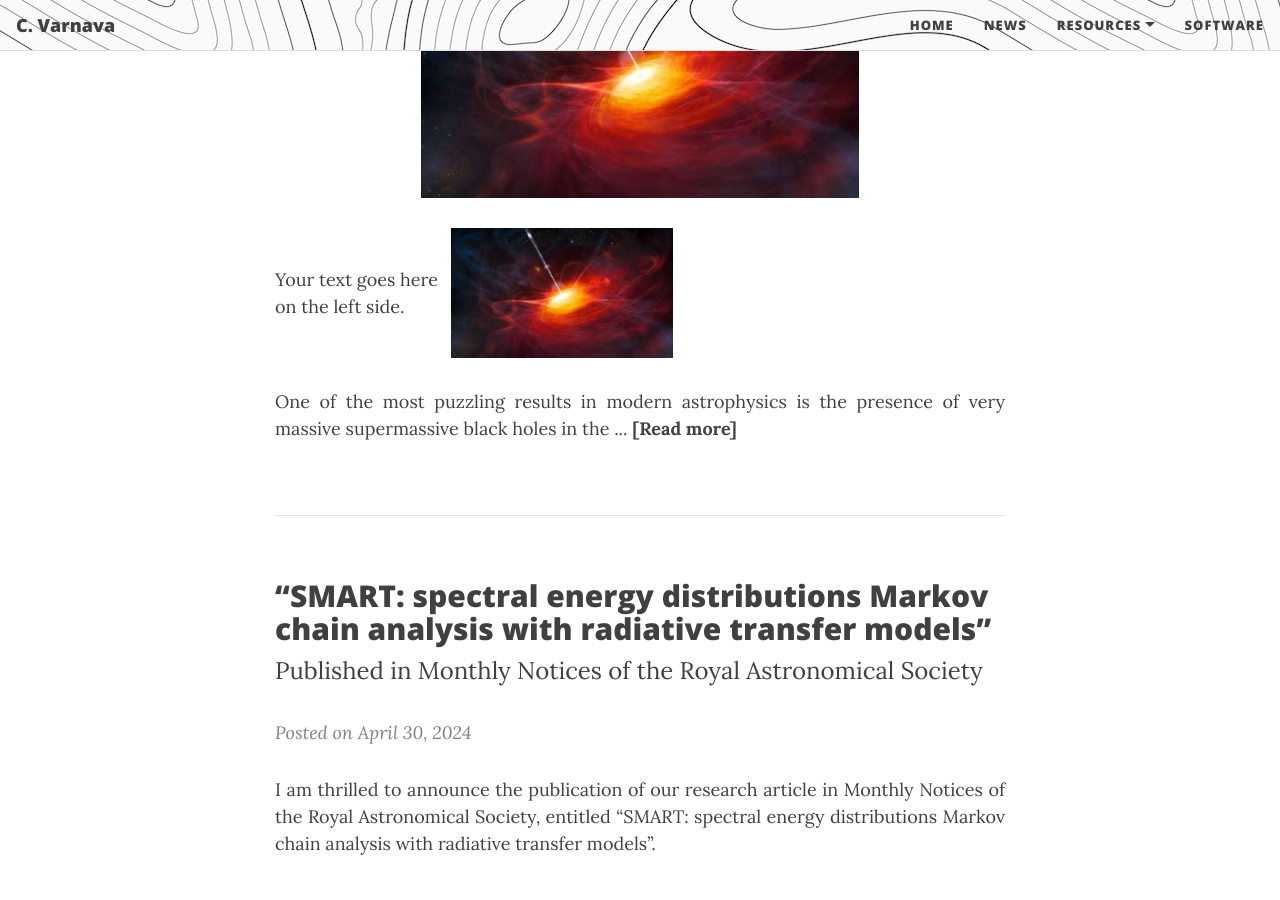
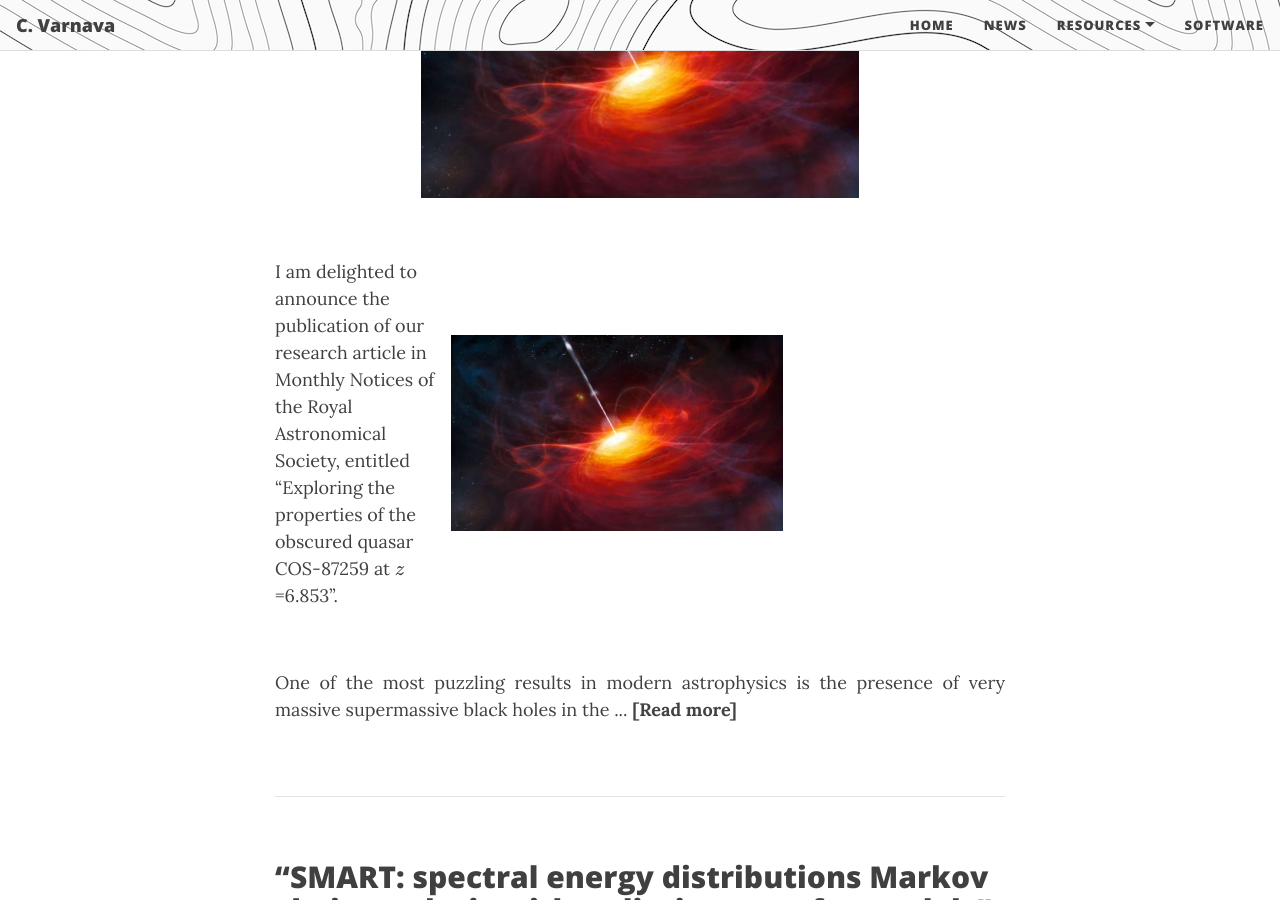
Before and after one commit to ch-var/ch-var.github.io, a Jekyll site: the page built from news.html, in a window 1280 px wide and 900 px high, scrolled down 1538 px. Built offline with Jekyll 4.4.1, drawn with Linux system fonts in a browser that asks for light colours; formulas are drawn with MathJax 3.

Commit message:
Update news.html

```diff
--- a/news.html
+++ b/news.html
@@ -36,10 +36,10 @@ mathjax: true
 
 <div style="display: flex; align-items: center;">
   <div style="flex: 1;">
-    <p>Your text goes here on the left side.</p>
+    <p>I am delighted to announce the publication of our research article in Monthly Notices of the Royal Astronomical Society, entitled “Exploring the properties of the obscured quasar COS-87259 at \(z\)=6.853”.</p>
   </div>
   <div>
-    <img src="/assets/img/SMBH.jpg" width="40%" height="40%"/>
+    <img src="/assets/img/SMBH.jpg" width="60%" height="60%"/>
   </div>
 </div>
 
```
